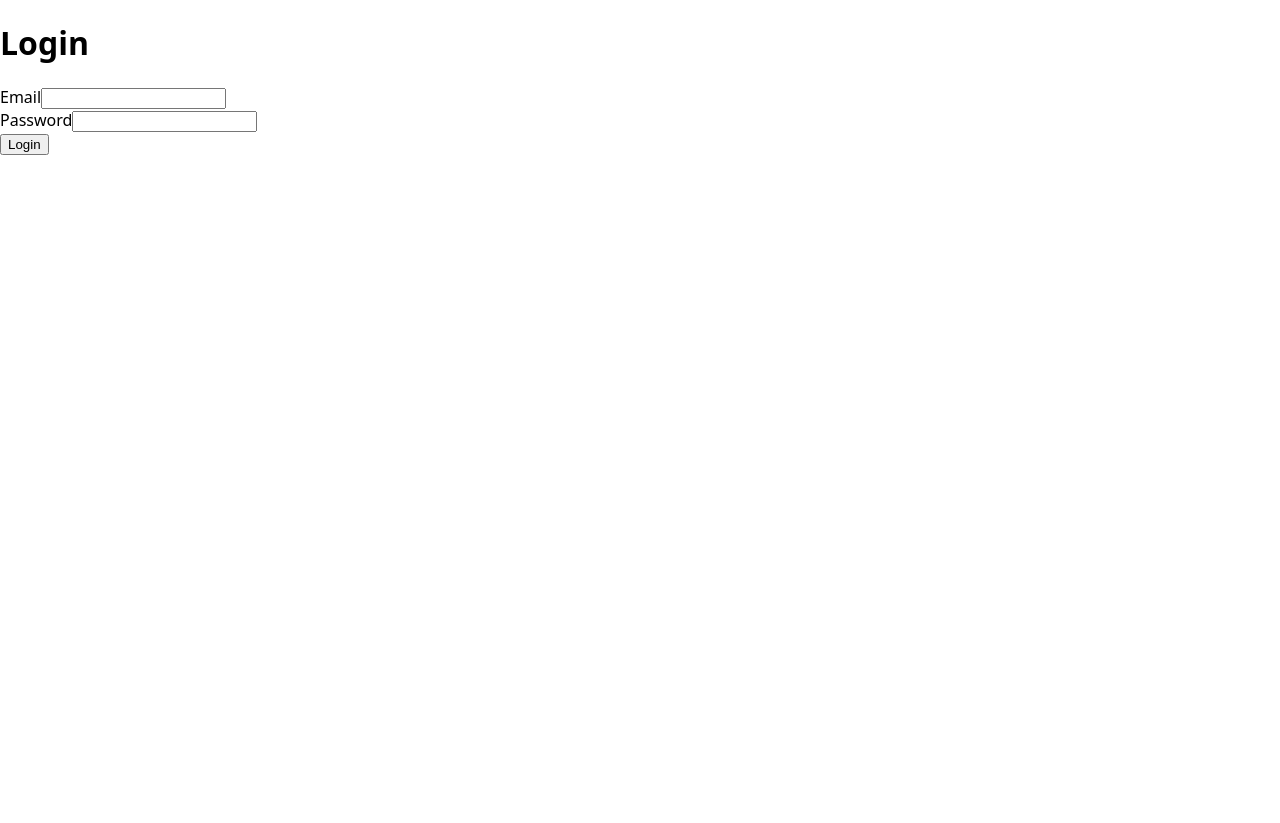
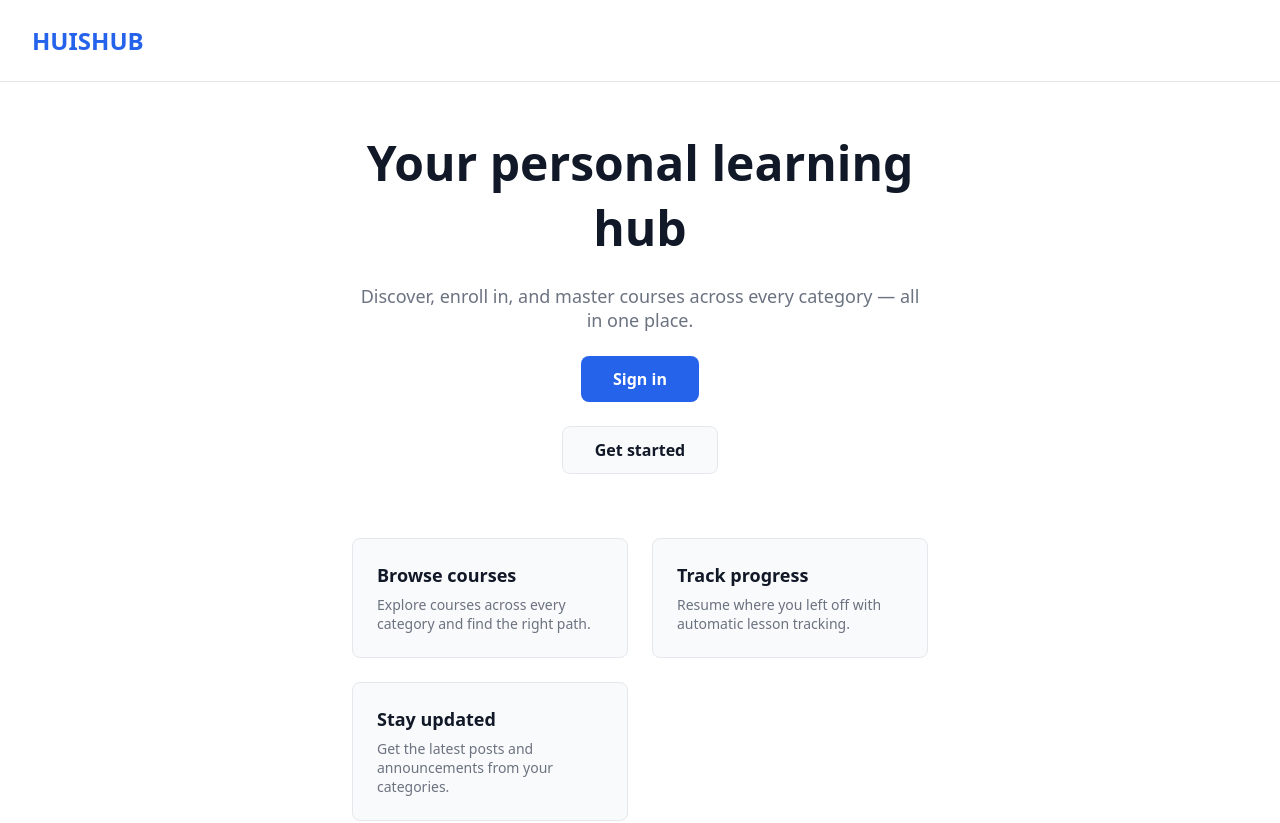
Before and after one commit to NaolBayisa-bot/my-academy, a React (Vite) app in the folder client/: page / in a window 1280 px wide. Before the commit this address led to /login. Shown: the top 823 px of the page. Before the commit the page ends 800 px from the top, so only its background shows below. Built offline with nearby package versions, Linux system fonts and the light colour scheme.

Commit message:
feat: add LandingPage component and update routing to include it

```diff
--- /dev/null
+++ b/client/src/pages/LandingPage.jsx
@@ -0,0 +1,69 @@
+import { Link } from 'react-router-dom'
+import { useAuth } from '../context/AuthContext'
+import { dashboardPathForRole } from '../utils/dashboardPath'
+import styles from './LandingPage.module.css'
+
+function LandingPage() {
+  const { user, loading } = useAuth()
+
+  // For authenticated users, offer a direct link back into their dashboard
+  // instead of the generic sign-in/register CTAs.
+  const dashboardPath = dashboardPathForRole(user?.role)
+
+  return (
+    <div className={styles.page}>
+      <header className={styles.header}>
+        <Link to="/" className={styles.logo}>
+          HUISHUB
+        </Link>
+      </header>
+
+      <main className={styles.main}>
+        <section className={styles.hero}>
+          <h1 className={styles.heroTitle}>Your personal learning hub</h1>
+          <p className={styles.heroSubtitle}>
+            Discover, enroll in, and master courses across every category —
+            all in one place.
+          </p>
+
+          {!loading &&
+            (user ? (
+              <Link to={dashboardPath} className={styles.ctaPrimary}>
+                Go to your dashboard
+              </Link>
+            ) : (
+              <>
+                <Link to="/login" className={styles.ctaPrimary}>
+                  Sign in
+                </Link>
+                <Link to="/register" className={styles.ctaSecondary}>
+                  Get started
+                </Link>
+              </>
+            ))}
+        </section>
+
+        <section className={styles.features}>
+          <div className={styles.featureCard}>
+            <h3>Browse courses</h3>
+            <p>Explore courses across every category and find the right path.</p>
+          </div>
+          <div className={styles.featureCard}>
+            <h3>Track progress</h3>
+            <p>Resume where you left off with automatic lesson tracking.</p>
+          </div>
+          <div className={styles.featureCard}>
+            <h3>Stay updated</h3>
+            <p>Get the latest posts and announcements from your categories.</p>
+          </div>
+        </section>
+      </main>
+
+      <footer className={styles.footer}>
+        <p>© {new Date().getFullYear()} HUISHUB. All rights reserved.</p>
+      </footer>
+    </div>
+  )
+}
+
+export default LandingPage
--- /dev/null
+++ b/client/src/pages/LandingPage.module.css
@@ -0,0 +1,159 @@
+/* ─── Design tokens ─── */
+:root {
+  --color-bg: #ffffff;
+  --color-bg-alt: #f9fafb;
+  --color-text: #111827;
+  --color-text-muted: #6b7280;
+  --color-primary: #2563eb;
+  --color-primary-hover: #1d4ed8;
+  --color-border: #e5e7eb;
+  --radius: 8px;
+  --font-sans: system-ui, 'Segoe UI', Roboto, sans-serif;
+}
+
+/* ─── Page shell ─── */
+.page {
+  min-height: 100dvh;
+  display: flex;
+  flex-direction: column;
+  font-family: var(--font-sans);
+  background-color: var(--color-bg);
+  color: var(--color-text);
+  margin: 0;
+}
+
+/* ─── Header ─── */
+.header {
+  display: flex;
+  align-items: center;
+  justify-content: space-between;
+  padding: 1.5rem 2rem;
+  background-color: var(--color-bg);
+  border-bottom: 1px solid var(--color-border);
+}
+
+.header .logo {
+  font-size: 1.5rem;
+  font-weight: 700;
+  color: var(--color-primary);
+  text-decoration: none;
+}
+
+/* ─── Main ─── */
+.main {
+  flex: 1;
+  display: flex;
+  flex-direction: column;
+  align-items: center;
+  gap: 4rem;
+  padding: 3rem 2rem;
+  max-width: 800px;
+  margin-left: 50%;
+  transform: translateX(-50%);
+}
+
+/* ─── Hero ─── */
+.hero {
+  display: flex;
+  flex-direction: column;
+  align-items: center;
+  gap: 1.5rem;
+  text-align: center;
+}
+
+.heroTitle {
+  font-size: clamp(2rem, 5vw, 3rem);
+  font-weight: 800;
+  margin: 0;
+}
+
+.heroSubtitle {
+  font-size: 1.125rem;
+  color: var(--color-text-muted);
+  margin: 0;
+  max-width: 42rem;
+}
+
+/* ─── CTA buttons ─── */
+.ctaPrimary {
+  display: inline-flex;
+  align-items: center;
+  justify-content: center;
+  padding: 0.75rem 2rem;
+  border-radius: var(--radius);
+  background-color: var(--color-primary);
+  color: #ffffff;
+  text-decoration: none;
+  font-weight: 600;
+  transition: background-color 0.15s ease;
+}
+
+.ctaPrimary:hover {
+  background-color: var(--color-primary-hover);
+}
+
+.ctaSecondary {
+  display: inline-flex;
+  align-items: center;
+  justify-content: center;
+  padding: 0.75rem 2rem;
+  border-radius: var(--radius);
+  background-color: var(--color-bg-alt);
+  color: var(--color-text);
+  text-decoration: none;
+  font-weight: 600;
+  border: 1px solid var(--color-border);
+  transition: background-color 0.15s ease;
+}
+
+.ctaSecondary:hover {
+  background-color: #e5e7eb;
+}
+
+/* ─── Features ─── */
+.features {
+  display: grid;
+  grid-template-columns: repeat(auto-fit, minmax(200px, 1fr));
+  gap: 1.5rem;
+  width: 100%;
+}
+
+.featureCard {
+  padding: 1.5rem;
+  border-radius: var(--radius);
+  background-color: var(--color-bg-alt);
+  border: 1px solid var(--color-border);
+  text-align: left;
+}
+
+.featureCard h3 {
+  margin: 0 0 0.5rem 0;
+  font-size: 1.125rem;
+}
+
+.featureCard p {
+  margin: 0;
+  color: var(--color-text-muted);
+  font-size: 0.875rem;
+}
+
+/* ─── Footer ─── */
+.footer {
+  padding: 1.5rem 2rem;
+  text-align: center;
+  color: var(--color-text-muted);
+  font-size: 0.875rem;
+  border-top: 1px solid var(--color-border);
+}
+
+/* ─── Responsive ─── */
+@media (max-width: 640px) {
+  .main {
+    gap: 2.5rem;
+    padding: 2rem 1rem;
+  }
+
+  .features {
+    grid-template-columns: 1fr;
+  }
+}
--- a/client/src/pages/Login.jsx
+++ b/client/src/pages/Login.jsx
@@ -1,5 +1,5 @@
 import { useState } from 'react'
-import { useNavigate } from 'react-router-dom'
+import { Link, useNavigate } from 'react-router-dom'
 import { useAuth } from '../context/AuthContext'
 import { dashboardPathForRole } from '../utils/dashboardPath'
 
@@ -50,6 +50,17 @@ function Login() {
         {error && <p style={{ color: 'red' }}>{error}</p>}
         <button type="submit">Login</button>
       </form>
+      <p style={{ fontSize: '0.875rem' }}>
+        Don&apos;t have an account?{' '}
+        <Link to="/register" style={{ color: '#2563eb' }}>
+          Sign up
+        </Link>
+      </p>
+      <p style={{ fontSize: '0.875rem' }}>
+        <Link to="/" style={{ color: '#2563eb' }}>
+          ← Back to home
+        </Link>
+      </p>
     </div>
   )
 }
--- a/client/src/pages/Register.jsx
+++ b/client/src/pages/Register.jsx
@@ -1,5 +1,5 @@
 import { useState } from 'react'
-import { useNavigate } from 'react-router-dom'
+import { Link, useNavigate } from 'react-router-dom'
 import { useAuth } from '../context/AuthContext'
 import { dashboardPathForRole } from '../utils/dashboardPath'
 
@@ -63,6 +63,17 @@ function Register() {
         {error && <p style={{ color: 'red' }}>{error}</p>}
         <button type="submit">Register</button>
       </form>
+      <p style={{ fontSize: '0.875rem' }}>
+        Already have an account?{' '}
+        <Link to="/login" style={{ color: '#2563eb' }}>
+          Sign in
+        </Link>
+      </p>
+      <p style={{ fontSize: '0.875rem' }}>
+        <Link to="/" style={{ color: '#2563eb' }}>
+          ← Back to home
+        </Link>
+      </p>
     </div>
   )
 }
--- a/client/src/routes/AppRoutes.jsx
+++ b/client/src/routes/AppRoutes.jsx
@@ -1,7 +1,8 @@
-import { Routes, Route, Navigate } from 'react-router-dom'
+import { Routes, Route } from 'react-router-dom'
 import Login from '../pages/Login'
 import Register from '../pages/Register'
 import NotAuthorized from '../pages/NotAuthorized'
+import LandingPage from '../pages/LandingPage'
 import Layout from '../components/Layout'
 import StudentDashboard from '../pages/StudentDashboard'
 import SelectCategory from '../pages/student/SelectCategory'
@@ -17,19 +18,11 @@ import Posts from '../pages/admin/Posts'
 import AssignAdmins from '../pages/superadmin/AssignAdmins'
 import Overview from '../pages/superadmin/Overview'
 import ProtectedRoute from './ProtectedRoute'
-import { dashboardPathForRole } from '../utils/dashboardPath'
-import { useAuth } from '../context/AuthContext'
-
-// Redirects "/" to the dashboard that matches the current user's role.
-function RoleRedirect() {
-  const { user } = useAuth()
-  return <Navigate to={dashboardPathForRole(user?.role)} replace />
-}
 
 function AppRoutes() {
   return (
     <Routes>
-      <Route path="/" element={<RoleRedirect />} />
+      <Route path="/" element={<LandingPage />} />
       <Route path="/login" element={<Login />} />
       <Route path="/register" element={<Register />} />
       <Route path="/403" element={<NotAuthorized />} />
```
